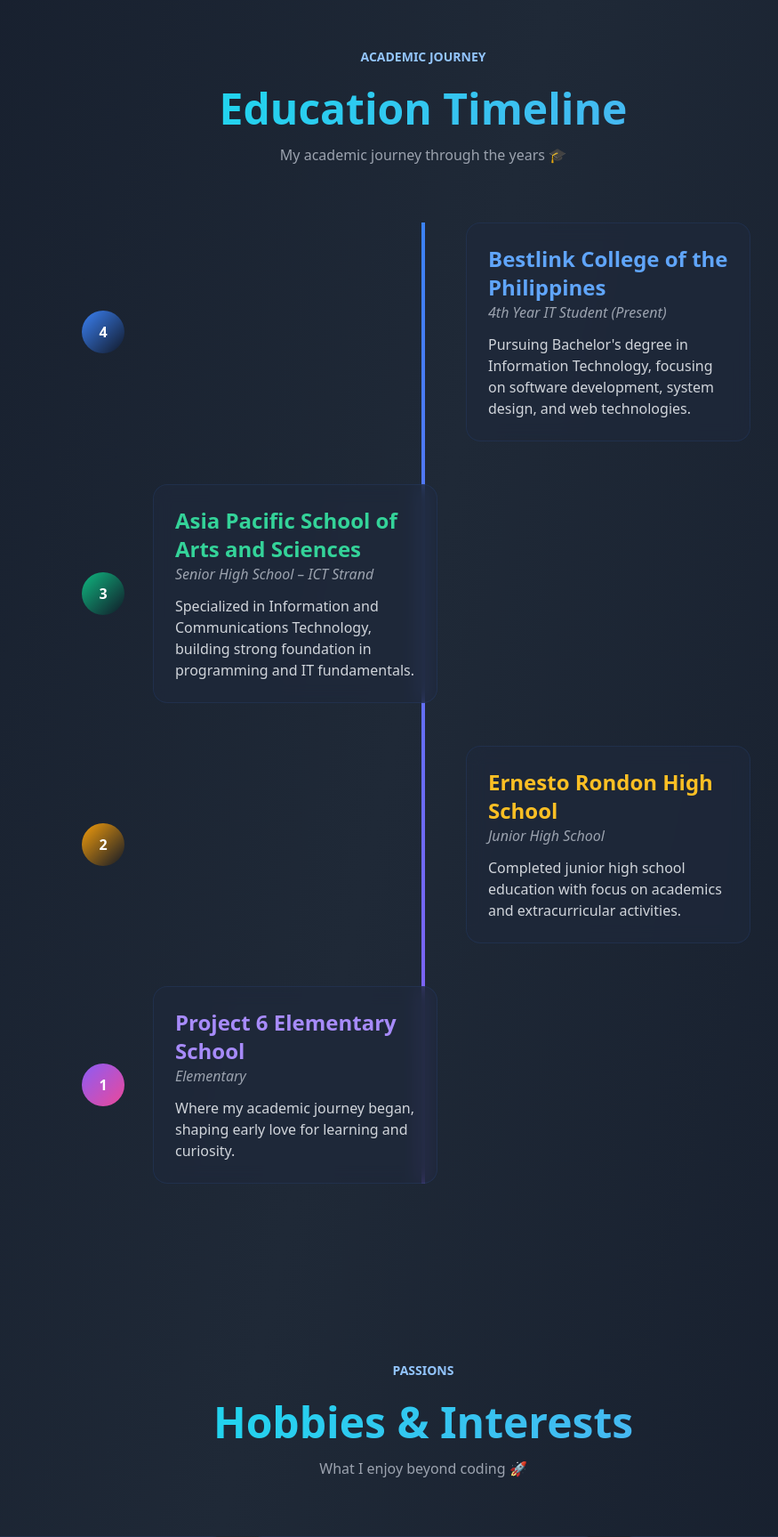
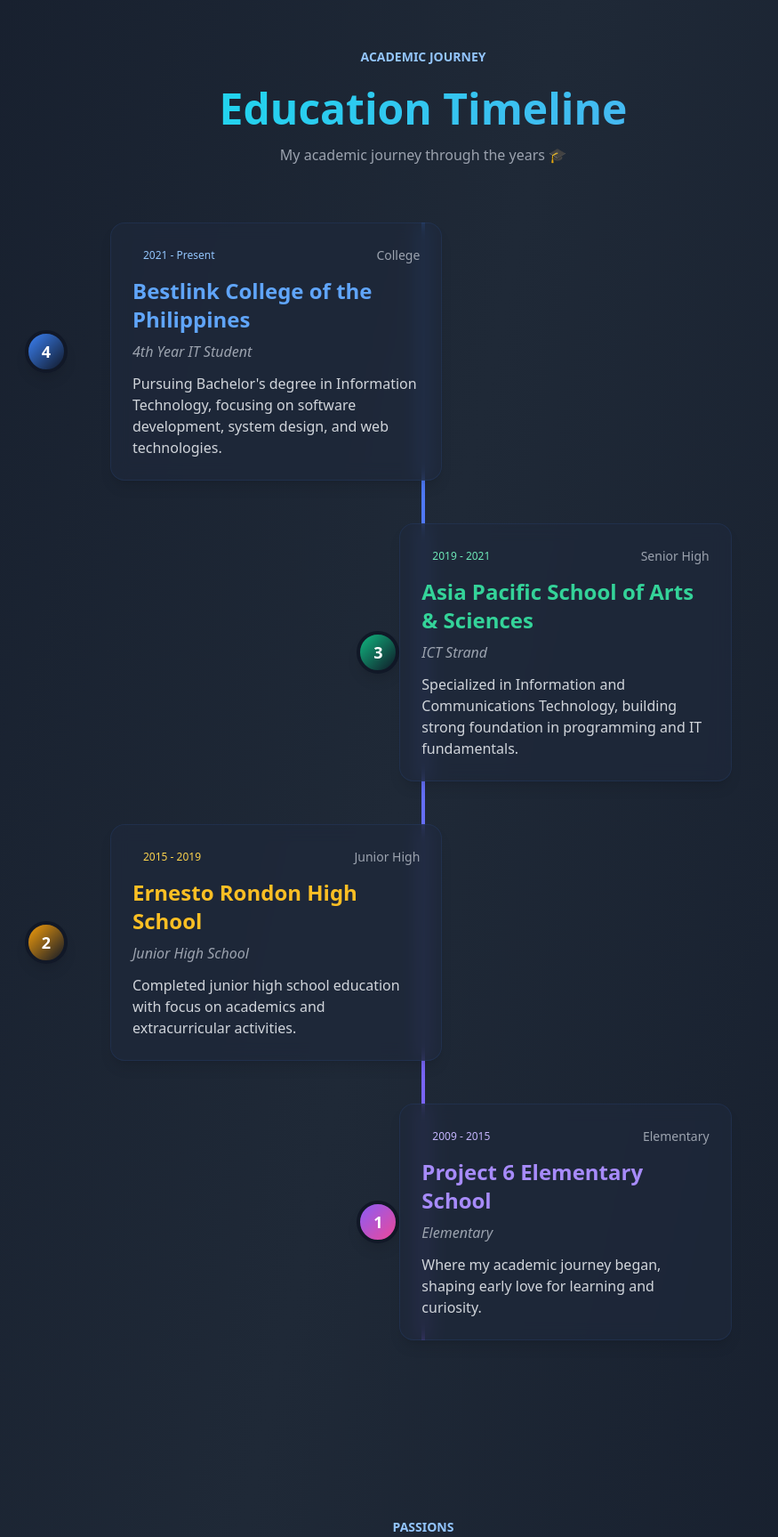
Before and after one commit to bossecho/Portfolio, a PHP site: page / in a window 1280 px wide. Shown: the part 2239-3966 px from the top of the page at 89% size, without its empty margins (164-1039 px from the left). Run offline with PHP 8.4, Linux system fonts and the light colour scheme.

Commit message:
Update index.php
update the education section

```diff
--- a/index.php
+++ b/index.php
@@ -452,77 +452,130 @@
       <p class="text-gray-400 max-w-2xl mx-auto">My academic journey through the years 🎓</p>
     </div>
 
-      <div class="max-w-3xl mx-auto">
-        <!-- Timeline -->
+    <div class="max-w-4xl mx-auto">
+      <!-- Enhanced Timeline -->
       <div class="relative">
-          <!-- Timeline line -->
-          <div class="absolute left-6 md:left-1/2 transform md:-translate-x-1/2 h-full w-1 bg-gradient-to-b from-blue-500 via-cyan-500 to-purple-500"></div>
+        <!-- Timeline line - centered for all screen sizes -->
+        <div class="absolute left-6 md:left-1/2 transform md:-translate-x-1/2 h-full w-0.5 md:w-1 bg-gradient-to-b from-blue-500 via-cyan-500 to-purple-500"></div>
 
         <!-- College -->
         <div class="relative mb-12 scroll-fade">
-            <div class="flex flex-col md:flex-row items-center">
-              <div class="w-12 h-12 rounded-full bg-gradient-to-br from-blue-500 to-cyan-500 flex items-center justify-center z-10">
-                <span class="text-white font-bold">4</span>
+          <div class="flex flex-col md:flex-row items-start md:items-center">
+            <!-- Timeline dot and number - positioned absolutely for mobile, relative for desktop -->
+            <div class="absolute md:relative left-0 md:left-auto w-full md:w-auto flex md:block justify-center md:justify-start">
+              <div class="w-12 h-12 rounded-full bg-gradient-to-br from-blue-500 to-cyan-500 flex items-center justify-center z-10 border-4 border-gray-900 shadow-lg">
+                <span class="text-white font-bold text-lg">4</span>
               </div>
-              <div class="md:ml-8 md:w-5/12"></div>
-              <div class="mt-4 md:mt-0 md:ml-8 md:w-5/12">
-                <div class="p-6 rounded-2xl glass border border-blue-500/30">
-                  <h3 class="text-2xl font-bold text-blue-400">Bestlink College of the Philippines</h3>
-                  <p class="text-gray-400 italic">4th Year IT Student (Present)</p>
-                  <p class="mt-3 text-gray-300">Pursuing Bachelor's degree in Information Technology, focusing on software development, system design, and web technologies.</p>
+            </div>
+
+            <!-- Content container with proper spacing -->
+            <div class="w-full md:w-5/12 mt-0 md:mt-0 md:ml-12">
+              <div class="p-6 rounded-2xl glass border border-blue-500/30 shadow-lg">
+                <!-- Year indicator -->
+                <div class="flex items-center justify-between mb-3">
+                  <span class="px-3 py-1 rounded-full bg-blue-500/20 text-blue-300 text-xs font-medium">
+                    2021 - Present
+                  </span>
+                  <span class="text-sm text-gray-400">College</span>
+                </div>
+                <h3 class="text-xl md:text-2xl font-bold text-blue-400 mb-2">Bestlink College of the Philippines</h3>
+                <p class="text-gray-400 italic mb-3">4th Year IT Student</p>
+                <p class="text-gray-300 text-sm md:text-base leading-relaxed">Pursuing Bachelor's degree in Information Technology, focusing on software development, system design, and web technologies.</p>
+              </div>
+            </div>
+
+            <!-- Spacer for desktop -->
+            <div class="hidden md:block md:w-5/12"></div>
+          </div>
+        </div>
+
+        <!-- Senior High -->
+        <div class="relative mb-12 scroll-fade">
+          <div class="flex flex-col md:flex-row items-start md:items-center">
+            <!-- Spacer for desktop -->
+            <div class="hidden md:block md:w-5/12"></div>
+
+            <!-- Timeline dot and number -->
+            <div class="absolute md:relative left-0 md:left-auto w-full md:w-auto flex md:block justify-center md:justify-end">
+              <div class="w-12 h-12 rounded-full bg-gradient-to-br from-green-500 to-emerald-500 flex items-center justify-center z-10 border-4 border-gray-900 shadow-lg">
+                <span class="text-white font-bold text-lg">3</span>
+              </div>
+            </div>
+
+            <!-- Content container -->
+            <div class="w-full md:w-5/12 mt-0 md:mt-0 md:mr-12">
+              <div class="p-6 rounded-2xl glass border border-green-500/30 shadow-lg">
+                <div class="flex items-center justify-between mb-3">
+                  <span class="px-3 py-1 rounded-full bg-green-500/20 text-green-300 text-xs font-medium">
+                    2019 - 2021
+                  </span>
+                  <span class="text-sm text-gray-400">Senior High</span>
+                </div>
+                <h3 class="text-xl md:text-2xl font-bold text-green-400 mb-2">Asia Pacific School of Arts & Sciences</h3>
+                <p class="text-gray-400 italic mb-3">ICT Strand</p>
+                <p class="text-gray-300 text-sm md:text-base leading-relaxed">Specialized in Information and Communications Technology, building strong foundation in programming and IT fundamentals.</p>
               </div>
             </div>
           </div>
         </div>
 
-          <!-- Senior High -->
+        <!-- Junior High -->
         <div class="relative mb-12 scroll-fade">
-            <div class="flex flex-col md:flex-row items-center">
-              <div class="w-12 h-12 rounded-full bg-gradient-to-br from-green-500 to-emerald-500 flex items-center justify-center z-10">
-                <span class="text-white font-bold">3</span>
-              </div>
-              <div class="mt-4 md:mt-0 md:ml-8 md:w-5/12 order-first md:order-none">
-                <div class="p-6 rounded-2xl glass border border-green-500/30">
-                  <h3 class="text-2xl font-bold text-green-400">Asia Pacific School of Arts and Sciences</h3>
-                  <p class="text-gray-400 italic">Senior High School – ICT Strand</p>
-                  <p class="mt-3 text-gray-300">Specialized in Information and Communications Technology, building strong foundation in programming and IT fundamentals.</p>
-                </div>
-              </div>
-              <div class="md:ml-8 md:w-5/12"></div>
+          <div class="flex flex-col md:flex-row items-start md:items-center">
+            <!-- Timeline dot and number -->
+            <div class="absolute md:relative left-0 md:left-auto w-full md:w-auto flex md:block justify-center md:justify-start">
+              <div class="w-12 h-12 rounded-full bg-gradient-to-br from-yellow-500 to-amber-500 flex items-center justify-center z-10 border-4 border-gray-900 shadow-lg">
+                <span class="text-white font-bold text-lg">2</span>
               </div>
             </div>
 
-          <!-- Junior High -->
-          <div class="relative mb-12 scroll-fade">
-            <div class="flex flex-col md:flex-row items-center">
-              <div class="w-12 h-12 rounded-full bg-gradient-to-br from-yellow-500 to-amber-500 flex items-center justify-center z-10">
-                <span class="text-white font-bold">2</span>
+            <!-- Content container -->
+            <div class="w-full md:w-5/12 mt-0 md:mt-0 md:ml-12">
+              <div class="p-6 rounded-2xl glass border border-yellow-500/30 shadow-lg">
+                <div class="flex items-center justify-between mb-3">
+                  <span class="px-3 py-1 rounded-full bg-yellow-500/20 text-yellow-300 text-xs font-medium">
+                    2015 - 2019
+                  </span>
+                  <span class="text-sm text-gray-400">Junior High</span>
                 </div>
-              <div class="md:ml-8 md:w-5/12"></div>
-              <div class="mt-4 md:mt-0 md:ml-8 md:w-5/12">
-                <div class="p-6 rounded-2xl glass border border-yellow-500/30">
-                  <h3 class="text-2xl font-bold text-yellow-400">Ernesto Rondon High School</h3>
-                  <p class="text-gray-400 italic">Junior High School</p>
-                  <p class="mt-3 text-gray-300">Completed junior high school education with focus on academics and extracurricular activities.</p>
+                <h3 class="text-xl md:text-2xl font-bold text-yellow-400 mb-2">Ernesto Rondon High School</h3>
+                <p class="text-gray-400 italic mb-3">Junior High School</p>
+                <p class="text-gray-300 text-sm md:text-base leading-relaxed">Completed junior high school education with focus on academics and extracurricular activities.</p>
               </div>
             </div>
+
+            <!-- Spacer for desktop -->
+            <div class="hidden md:block md:w-5/12"></div>
           </div>
         </div>
 
         <!-- Elementary -->
         <div class="relative scroll-fade">
-            <div class="flex flex-col md:flex-row items-center">
-              <div class="w-12 h-12 rounded-full bg-gradient-to-br from-purple-500 to-pink-500 flex items-center justify-center z-10">
-                <span class="text-white font-bold">1</span>
-              </div>
-              <div class="mt-4 md:mt-0 md:ml-8 md:w-5/12 order-first md:order-none">
-                <div class="p-6 rounded-2xl glass border border-purple-500/30">
-                  <h3 class="text-2xl font-bold text-purple-400">Project 6 Elementary School</h3>
-                  <p class="text-gray-400 italic">Elementary</p>
-                  <p class="mt-3 text-gray-300">Where my academic journey began, shaping early love for learning and curiosity.</p>
+          <div class="flex flex-col md:flex-row items-start md:items-center">
+            <!-- Spacer for desktop -->
+            <div class="hidden md:block md:w-5/12"></div>
+
+            <!-- Timeline dot and number -->
+            <div class="absolute md:relative left-0 md:left-auto w-full md:w-auto flex md:block justify-center md:justify-end">
+              <div class="w-12 h-12 rounded-full bg-gradient-to-br from-purple-500 to-pink-500 flex items-center justify-center z-10 border-4 border-gray-900 shadow-lg">
+                <span class="text-white font-bold text-lg">1</span>
               </div>
             </div>
-              <div class="md:ml-8 md:w-5/12"></div>
+
+            <!-- Content container -->
+            <div class="w-full md:w-5/12 mt-0 md:mt-0 md:mr-12">
+              <div class="p-6 rounded-2xl glass border border-purple-500/30 shadow-lg">
+                <div class="flex items-center justify-between mb-3">
+                  <span class="px-3 py-1 rounded-full bg-purple-500/20 text-purple-300 text-xs font-medium">
+                    2009 - 2015
+                  </span>
+                  <span class="text-sm text-gray-400">Elementary</span>
+                </div>
+                <h3 class="text-xl md:text-2xl font-bold text-purple-400 mb-2">Project 6 Elementary School</h3>
+                <p class="text-gray-400 italic mb-3">Elementary</p>
+                <p class="text-gray-300 text-sm md:text-base leading-relaxed">Where my academic journey began, shaping early love for learning and curiosity.</p>
+              </div>
+            </div>
           </div>
         </div>
       </div>
```
Lines whose indentation alone changed are shown as unchanged.
